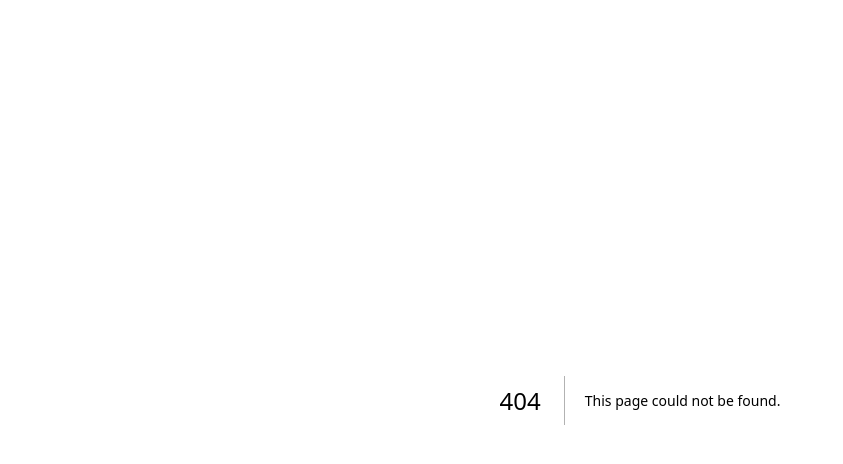
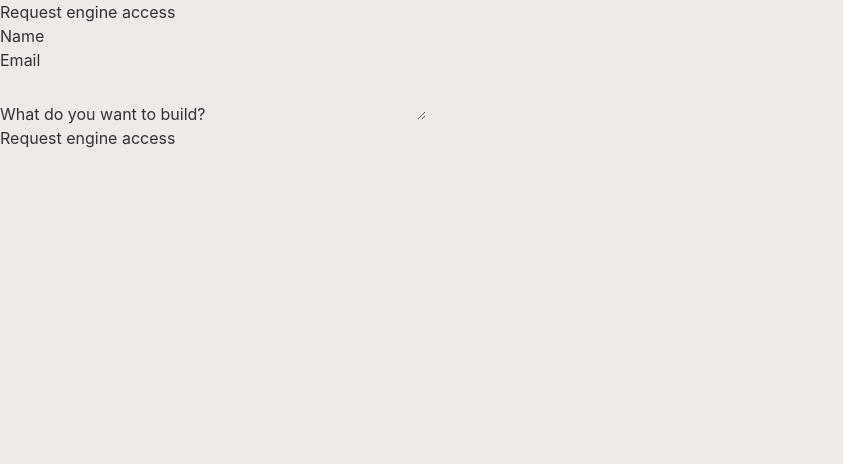
Before and after one commit to besethda/gemu-forums, a Next.js app: page /access in a window 1280 px wide. Before the commit this address had no page. Shown: the top 464 px of the page, without its empty margins (0-843 px from the left). Built offline with nearby package versions, Linux system fonts and the light colour scheme.

Commit message:
Add engine access form that emails Gemu and the applicant

```diff
--- /dev/null
+++ b/app/access/page.tsx
@@ -0,0 +1,15 @@
+import type { Metadata } from "next";
+import AccessForm from "@/components/access/AccessForm";
+
+export const metadata: Metadata = {
+  title: "Request engine access · Gemu",
+};
+
+export default function AccessPage() {
+  return (
+    <main>
+      <h1>Request engine access</h1>
+      <AccessForm />
+    </main>
+  );
+}
--- a/app/newsletter-test/page.tsx
+++ b/app/newsletter-test/page.tsx
@@ -1,8 +1,11 @@
+import Newsletter from "@/components/newsletter/Newsletter";
+
+
 export default function NewsletterTestPage() {
   return (
     <main className="min-h-screen bg-paper p-8">
-      <h1 className="text-4xl font-extrabold text-ink">Newsletter test</h1>
-      <p className="mt-4 text-muted">I will build the newsletter here.</p>
+
+      <Newsletter />
     </main>
   );
 }
--- /dev/null
+++ b/components/access/AccessForm.tsx
@@ -0,0 +1,105 @@
+"use client";
+
+import { useState } from "react";
+import { sendEmail } from "@/lib/email";
+
+type Status = "idle" | "sending" | "sent" | "error";
+
+export default function AccessForm() {
+  const [name, setName] = useState("");
+  const [email, setEmail] = useState("");
+  const [project, setProject] = useState("");
+  const [status, setStatus] = useState<Status>("idle");
+
+  async function handleSubmit(event: React.FormEvent<HTMLFormElement>) {
+    event.preventDefault();
+    setStatus("sending");
+
+    const teamEmail = process.env.NEXT_PUBLIC_GEMU_TEAM_EMAIL!;
+
+    try {
+      await sendEmail({
+        toEmail: teamEmail,
+        subject: `New engine access request from ${name}`,
+        message: `New engine access request
+
+Name: ${name}
+Email: ${email}
+
+What they want to build:
+${project}`,
+        replyTo: email,
+      });
+
+      await sendEmail({
+        toEmail: email,
+        subject: "We received your Gemu application",
+        message: `Hi ${name},
+
+Thanks for applying for Gemu engine access. We have received your application and the team will review it soon. We will reply to this email address.
+
+The Gemu team`,
+        replyTo: teamEmail,
+      });
+
+      setStatus("sent");
+    } catch (error) {
+      console.error("Email error", error);
+      setStatus("error");
+    }
+  }
+
+  if (status === "sent") {
+    return (
+      <div>
+        <h2>Application sent</h2>
+        <p>
+          Thanks, {name}. We sent a confirmation to {email}.
+        </p>
+      </div>
+    );
+  }
+
+  return (
+    <form onSubmit={handleSubmit}>
+      <div>
+        <label htmlFor="access-name">Name</label>
+        <input
+          id="access-name"
+          value={name}
+          onChange={(event) => setName(event.target.value)}
+          required
+        />
+      </div>
+
+      <div>
+        <label htmlFor="access-email">Email</label>
+        <input
+          id="access-email"
+          type="email"
+          value={email}
+          onChange={(event) => setEmail(event.target.value)}
+          required
+        />
+      </div>
+
+      <div>
+        <label htmlFor="access-project">What do you want to build?</label>
+        <textarea
+          id="access-project"
+          value={project}
+          onChange={(event) => setProject(event.target.value)}
+          required
+        />
+      </div>
+
+      <button type="submit" disabled={status === "sending"}>
+        {status === "sending" ? "Sending…" : "Request engine access"}
+      </button>
+
+      {status === "error" && (
+        <p>The application could not be sent. Please try again.</p>
+      )}
+    </form>
+  );
+}
```
